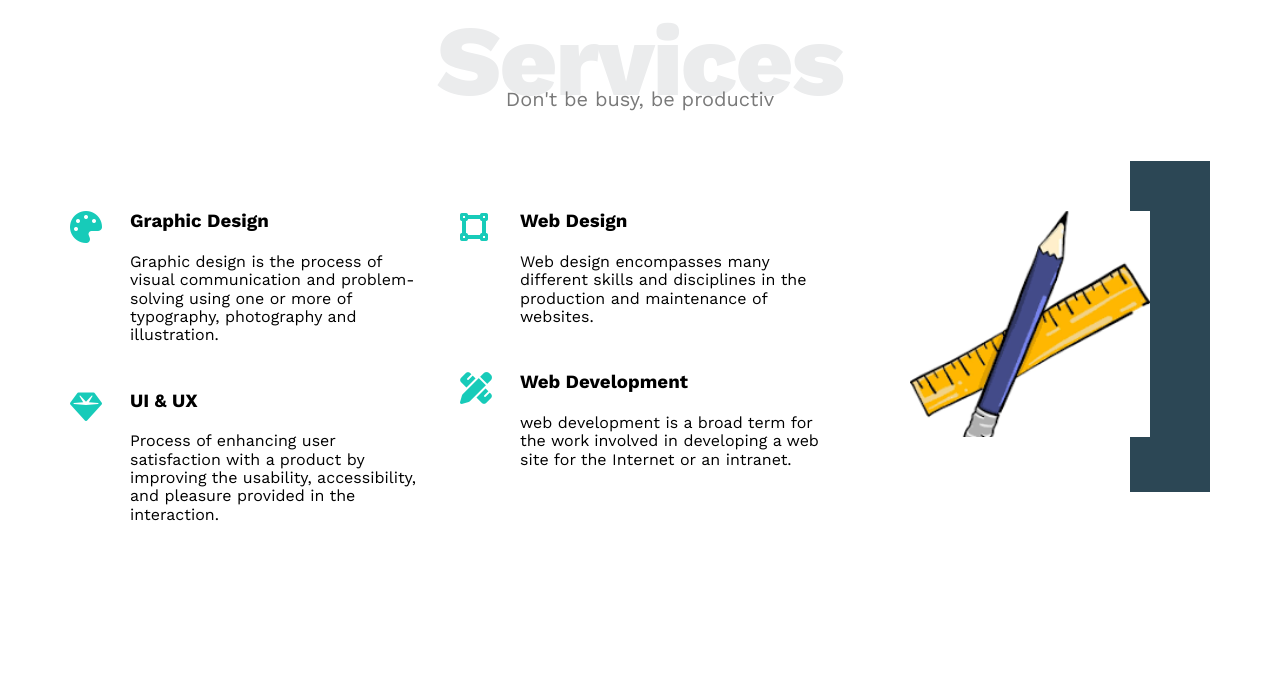
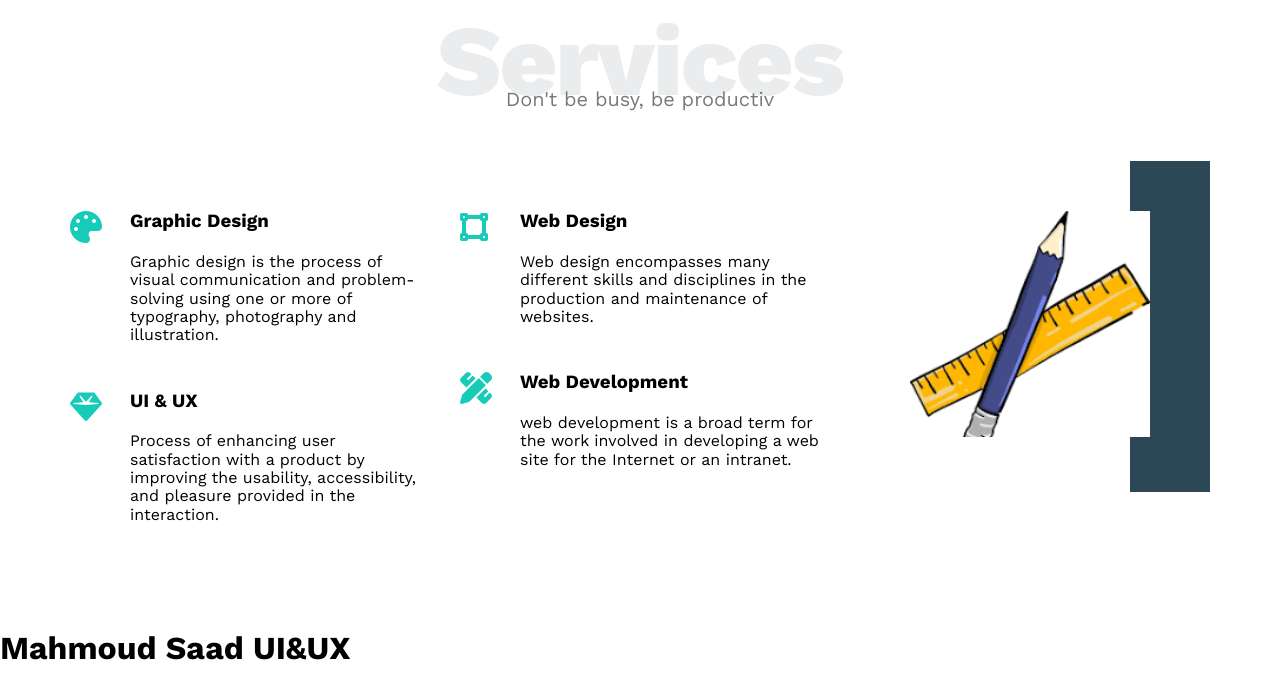
Before and after one commit to elnakhlawi/Template-One-leno, a plain HTML site: page index.html in a window 1280 px wide. Shown: the part 1255-1943 px from the top of the page. Before the commit the page ends 1885 px from the top, so only its background shows below. Drawn offline with nearby package versions, Linux system fonts and the light colour scheme.

Commit message:
TEST NAME

```diff
--- a/css/style.css
+++ b/css/style.css
@@ -297,4 +297,6 @@ body {
     display:none;
   }
 }
+
+
 /* end services  */
--- a/index.html
+++ b/index.html
@@ -141,5 +141,8 @@
       </div>
     </section>
     <!-- end services -->
+     <section class="portofolio">
+      <h1>Mahmoud Saad UI&UX</h1>
+     </section>
   </body>
 </html>
```
